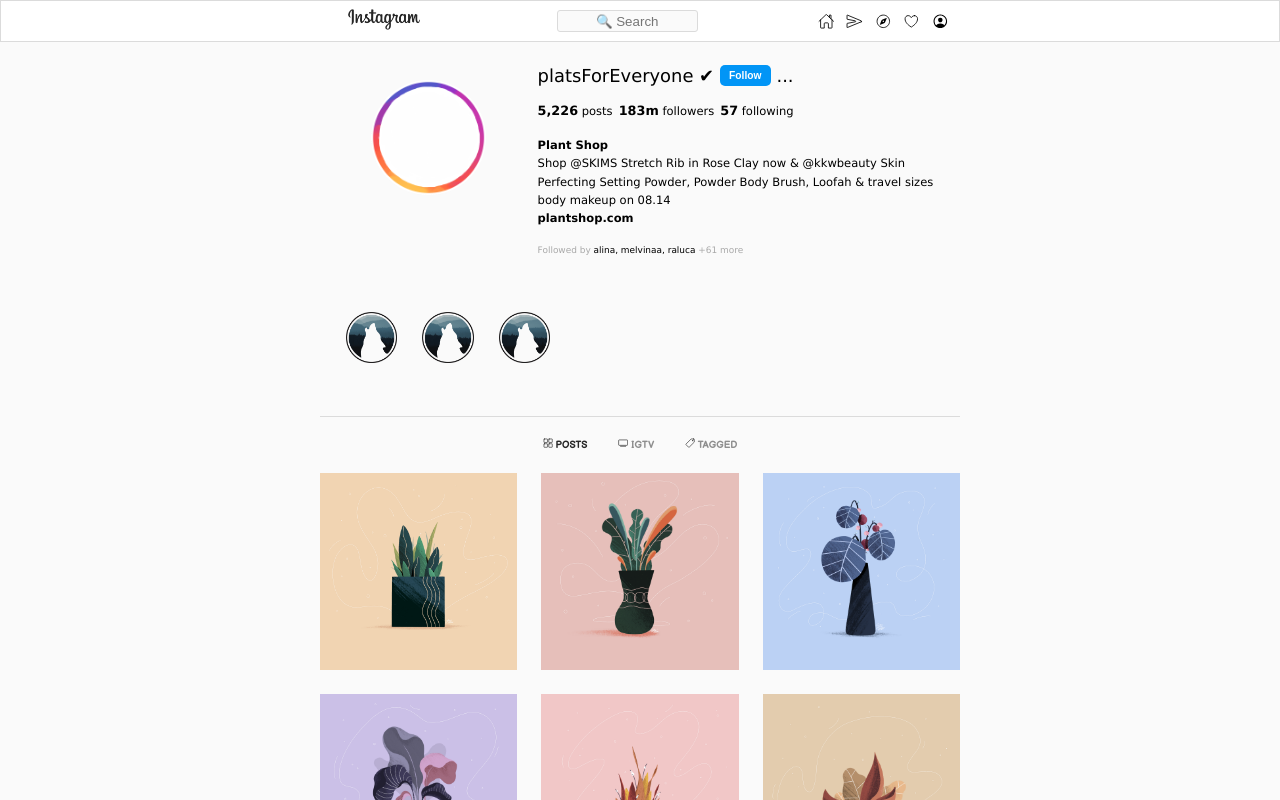
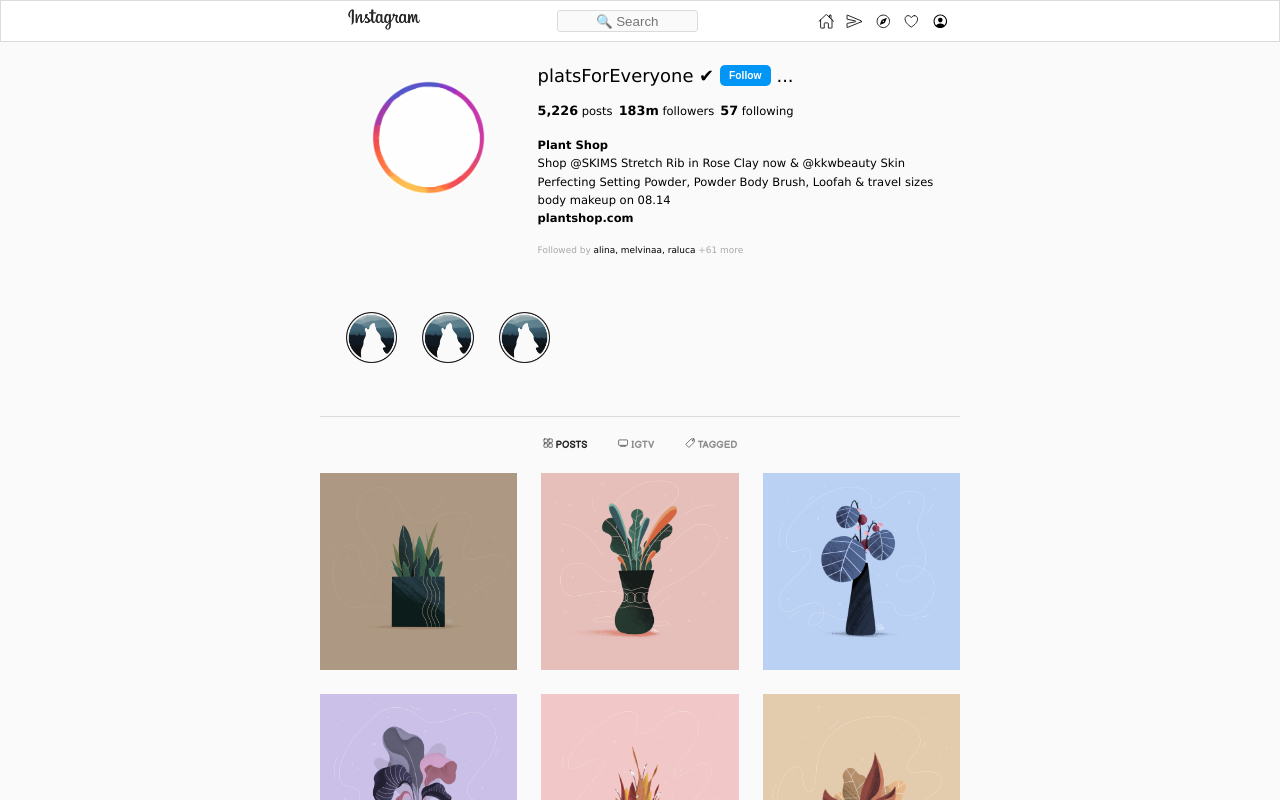
Before and after one commit to SimonaHriscu/instagram-copy-w--react, a React (Create React App) app: page / in a window 1280 px wide. In both pictures the pointer is over the picture 418 px from the left and 571 px from the top of the page. Built offline with nearby package versions, Linux system fonts and the light colour scheme.

Commit message:
simple hover

```diff
--- a/src/scss/main.scss
+++ b/src/scss/main.scss
@@ -190,6 +190,11 @@
 
             img {
               width: 100%;
+              background-color: black;
+              &:hover {
+                filter: brightness(70%);
+                opacity: 0.95;
+              }
             }
           }
         }
```
